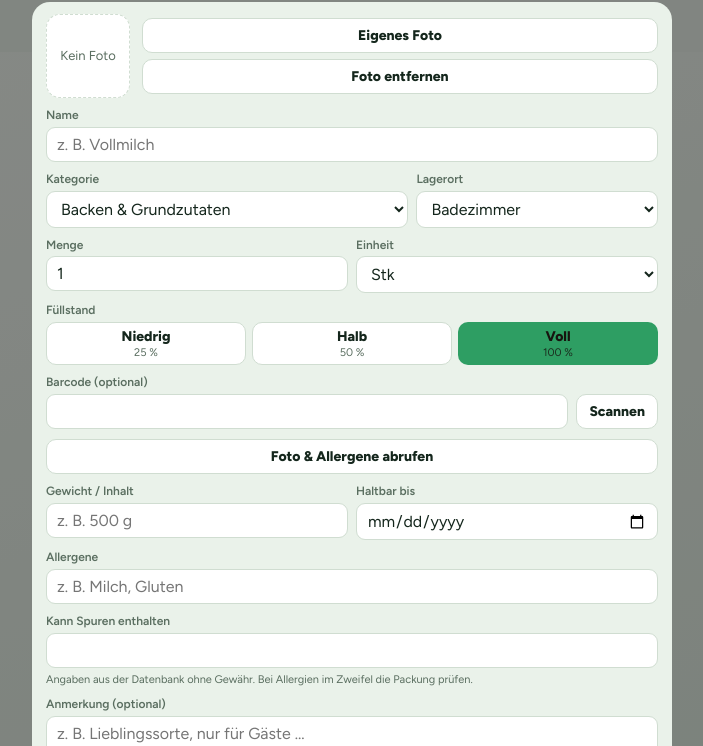
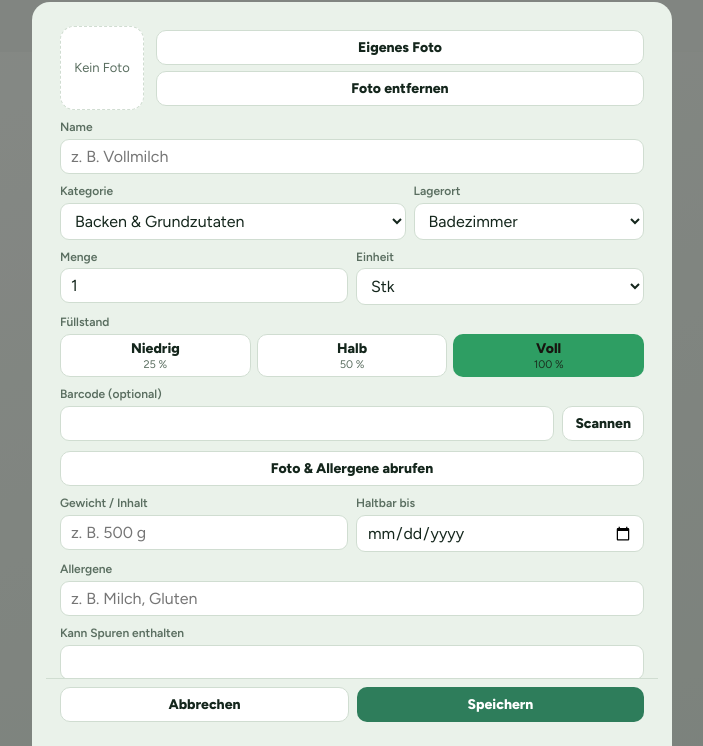
Before and after one commit to weboh/vorrat, a plain HTML site: page index.html in a window 1280 px wide. Both pictures are taken after a click on the button "Manuell hinzufügen". Shown: the part 54-800 px from the top of the page, without its empty margins (288-991 px from the left). Drawn offline with Linux system fonts and the light colour scheme.

Commit message:
Add files via upload

```diff
--- a/index.html
+++ b/index.html
@@ -84,6 +84,10 @@ label{display:block;font-size:13px;font-weight:600;color:var(--mut);margin:12px
 .dz.on{border-color:var(--ac)}
 .dz i{width:38px;height:38px;border-radius:10px;flex:none;border:1px solid rgba(0,0,0,.15);position:relative}
 .dz i::after{content:"";position:absolute;right:5px;bottom:5px;width:11px;height:11px;border-radius:50%;background:var(--dot)}
+.fcard{display:flex;flex-direction:column;overflow:hidden;padding:0}
+.fcard .fm{flex:1 1 auto;min-height:0;overflow-y:auto;overscroll-behavior:contain;-webkit-overflow-scrolling:touch;padding:12px 14px 8px}
+.fbar{flex:none;padding:8px 14px calc(10px + env(safe-area-inset-bottom,0px));border-top:1px solid var(--ln);background:var(--bg)}
+.fbar .btn{padding:8px 12px;font-size:14px;border-radius:10px}
 .fm label{margin:9px 0 3px;font-size:12px}
 .fm input,.fm select,.fm textarea{padding:7px 10px;border-radius:9px}
 .fm .btn{padding:8px 12px;font-size:14px;border-radius:10px}
@@ -272,7 +276,7 @@ $('view').querySelectorAll('[data-z]').forEach(function(b){b.onclick=function(){
    catch(e){alert('Diese Datei ist keine gültige Vorrats-Sicherung.')}};r.readAsText(f)};
 }
 
-function openSheet(h){$('card').innerHTML=h;$('sheet').classList.add('open')}
+function openSheet(h,cls){$('card').className='card'+(cls?' '+cls:'');$('card').innerHTML=h;$('card').scrollTop=0;$('sheet').classList.add('open')}
 function closeSheet(){stopScan();$('sheet').classList.remove('open')}
 $('sheet').onclick=function(e){if(e.target===$('sheet'))closeSheet()};
 
@@ -461,8 +465,8 @@ function openForm(it,code){
  +'<label>Allergene</label><input id="fa" value="'+esc(it.all)+'" placeholder="z. B. Milch, Gluten"><label>Kann Spuren enthalten</label><input id="ft" value="'+esc(it.tr)+'"><p class="meta" style="margin:4px 0 0">Angaben aus der Datenbank ohne Gewähr. Bei Allergien im Zweifel die Packung prüfen.</p>'
  +'<label>Anmerkung (optional)</label><textarea id="fno" rows="2" placeholder="z. B. Lieblingssorte, nur für Gäste …">'+esc(it.note)+'</textarea>'
  +(n?'':'<label>Zuletzt geändert</label><input id="fmod" value="'+esc(fmtMod(it.mod))+'" readonly tabindex="-1" style="color:var(--mut)">')
- +'<div class="row" style="margin-top:14px"><button class="btn s" id="fx">Abbrechen</button><button class="btn" id="fok">Speichern</button></div>'+(n?'':'<button class="btn d" id="fdel" style="width:100%;margin-top:8px">Artikel löschen</button>')+'</div>';
- openSheet(h);
+ +'</div><div class="fbar"><div class="row"><button class="btn s" id="fx">Abbrechen</button><button class="btn" id="fok">Speichern</button></div>'+(n?'':'<button class="btn d" id="fdel" style="width:100%;margin-top:6px">Artikel löschen</button>')+'</div>';
+ openSheet(h,'fcard');
  var curImg=it.img||'',noImg=!!it.noimg,curLvl=it.lvl||100;
  function showLvl(){$('flv').querySelectorAll('button').forEach(function(b){b.classList.toggle('on',+b.dataset.v===curLvl)})}
  $('flv').querySelectorAll('button').forEach(function(b){b.onclick=function(){curLvl=+b.dataset.v;showLvl()}});showLvl();
```
